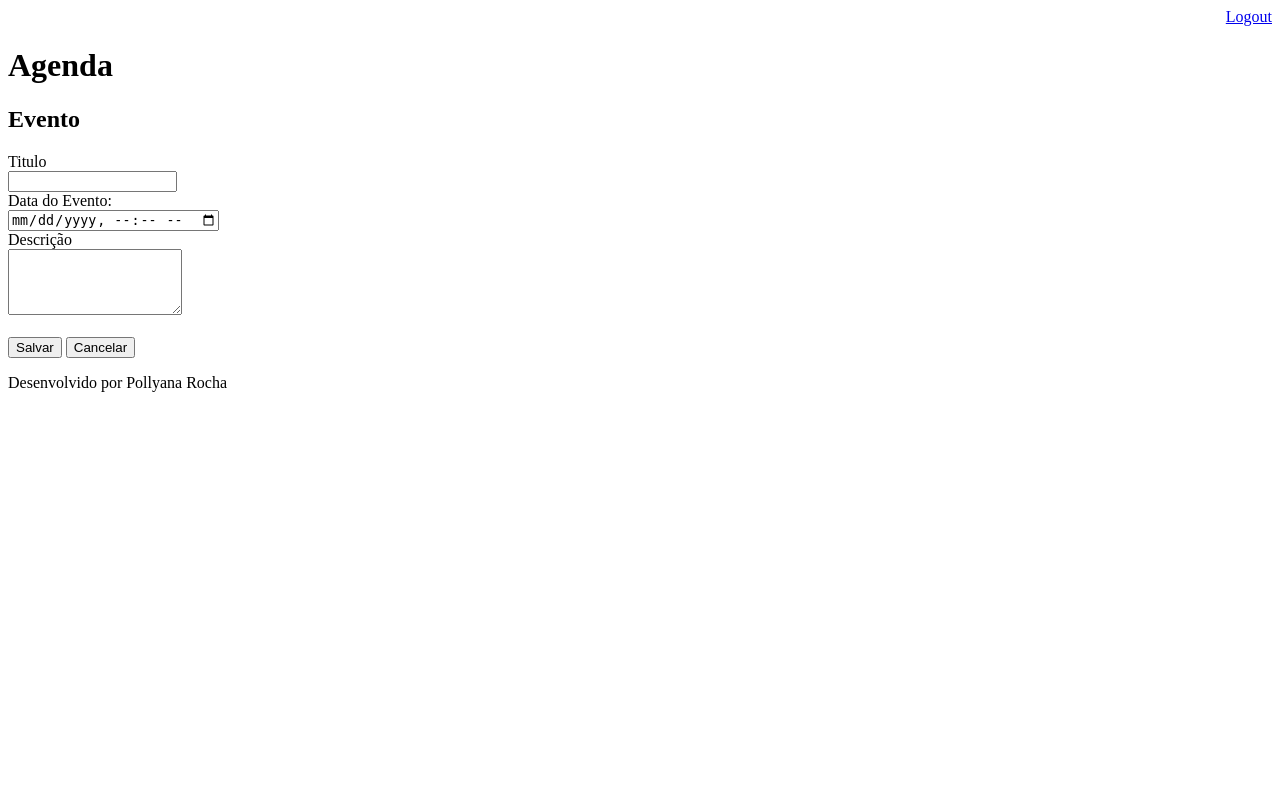
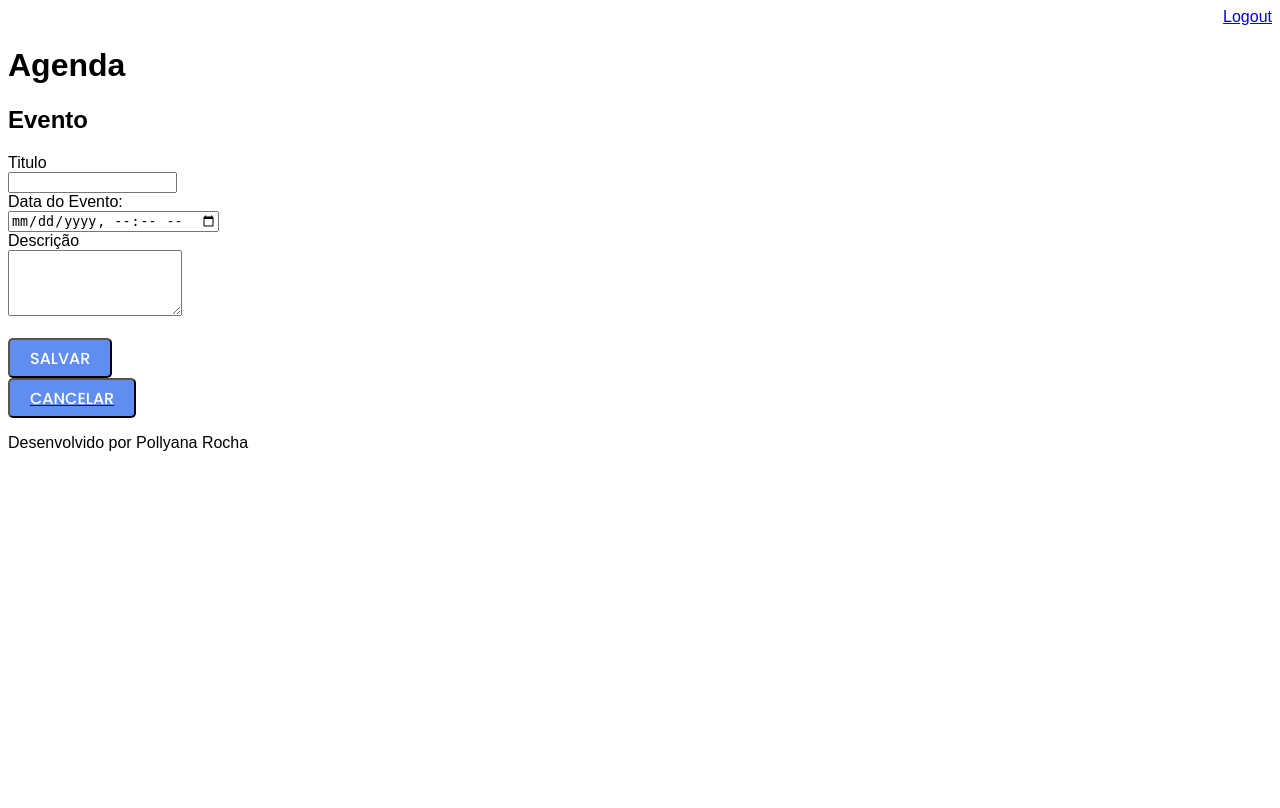
Before and after one commit to pollyanarocha416/Agenda, a Django app: page /agenda/evento/ in a window 1280 px wide. Before the commit the page ends 392 px from the top, so only its background shows below. Run offline with Django 4.2, Linux system fonts and the light colour scheme; a user stored in the database is signed in.

Commit message:
style de evento

```diff
--- /dev/null
+++ b/static/css/evento.css
@@ -0,0 +1,29 @@
+body,
+html {
+    height: 100%;
+    font-family: Poppins-Regular, sans-serif;
+
+}
+
+@font-face {
+    font-family: Poppins-Medium;
+    src: url('../font/Poppins-Medium.ttf');
+}
+button{
+    outline: none;
+    text-decoration: none;
+    display: flex;
+    font-family: Poppins-Medium;
+    font-size: 16px;
+    color: rgb(255, 255, 255);
+    line-height: 1.2;
+    text-transform: uppercase;
+    display: flex;
+    justify-content: center;
+    align-items: center;
+    padding: 0 20px;
+    height: 40px;
+    background-color: rgb(95, 141, 240);
+    border-radius: 5px;
+    transition: all 0.4s;
+}
--- a/templates/agenda.html
+++ b/templates/agenda.html
@@ -4,7 +4,8 @@
 
 {% block content %}
     <head>{% load static %}
-    <link rel="stylesheet" href="{% static 'css/styles.css' %}"></head>
+
+    <link rel="stylesheet" href="{% static 'css/evento.css' %}"></head>
     <h2 style="color: rgb(102, 158, 255)">Agendamentos</h2>
     <a class="button-agenda" href="evento/">
     <button type="button">Novo Evento</button></a>
--- a/templates/evento.html
+++ b/templates/evento.html
@@ -1,9 +1,11 @@
 {% extends "model-page.html" %}
 
 {% block content %}
-
+{% load static %}
+<link rel="stylesheet" href="{% static 'css/evento.css' %}">
+<!--<link rel="stylesheet" href="{% static 'css/styles.css' %}">-->
+<div class="evento">
     <h2>Evento</h2>
-
     <form action="submit" method="POST">{% csrf_token %}
         <label>Titulo</label>
         <input type="number" name="id_evento" value="{{ evento.id }}" hidden>
@@ -25,4 +27,5 @@
             <button type="button">Cancelar</button>
         </a>
     </form>
+</div>
 {% endblock %}
--- a/templates/login.html
+++ b/templates/login.html
@@ -5,7 +5,7 @@
 <head>
     <meta charset="UTF-8">
     <title>Agenda</title>
-    <link rel="stylesheet" href="{% static 'css/login.css' %}">
+    <link rel="stylesheet" href="{% static 'css/styles.css' %}">
 </head>
 <body>
 
--- a/templates/model-footer.html
+++ b/templates/model-footer.html
@@ -1 +1,4 @@
-<p>Desenvolvido por Pollyana Rocha</p>
+{% load static %}
+<link rel="stylesheet" href="{% static 'css/evento.css' %}">
+<footer>
+<p>Desenvolvido por Pollyana Rocha</p></footer>
```
Also changed, not shown: db.sqlite3. Lines whose indentation alone changed are shown as unchanged.
